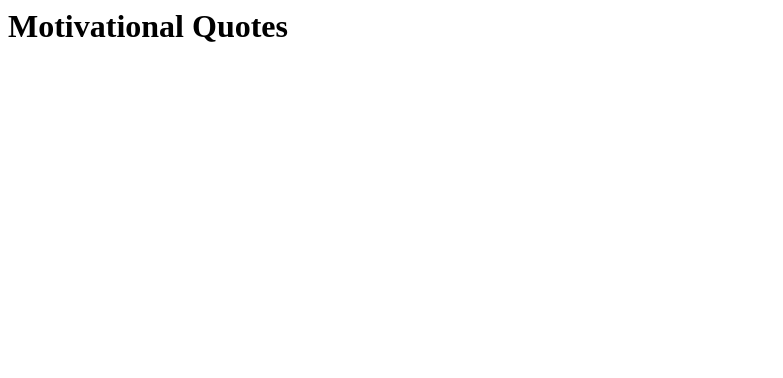
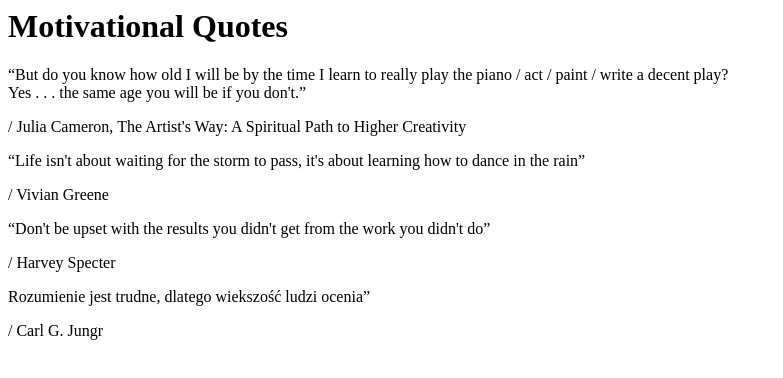
Before and after one commit to katpiech/git-learning, a plain HTML site: page index.html in a window 1280 px wide. Shown: the whole page, without its empty margins (0-783 px from the left). Drawn offline with Linux system fonts and the light colour scheme.

Commit message:
Add html for article with sections

```diff
--- a/index.html
+++ b/index.html
@@ -9,6 +9,23 @@
         <header>
             <h1>Motivational Quotes</h1>
         </header>
-
+        <article>
+            <section>
+                <p> “But do you know how old I will be by the time I learn to really play the piano / act / paint / write a decent play? <br>Yes . . . the same age you will be if you don't.”</p>
+                <p>/ Julia Cameron, The Artist's Way: A Spiritual Path to Higher Creativity</p>
+            </section>
+            <section>
+                <p>“Life isn't about waiting for the storm to pass, it's about learning how to dance in the rain”</p>
+                <p> / Vivian Greene</p>
+            </section>
+            <section>
+                <p>“Don't be upset with the results you didn't get from the work you didn't do”</p>
+                <p> / Harvey Specter</p>
+            </section>
+            <section>
+                <p>Rozumienie jest trudne, dlatego wiekszość ludzi ocenia”</p>
+                <p> / Carl G. Jungr</p>
+            </section>
+        </article>
     </body>
 </html>
```
